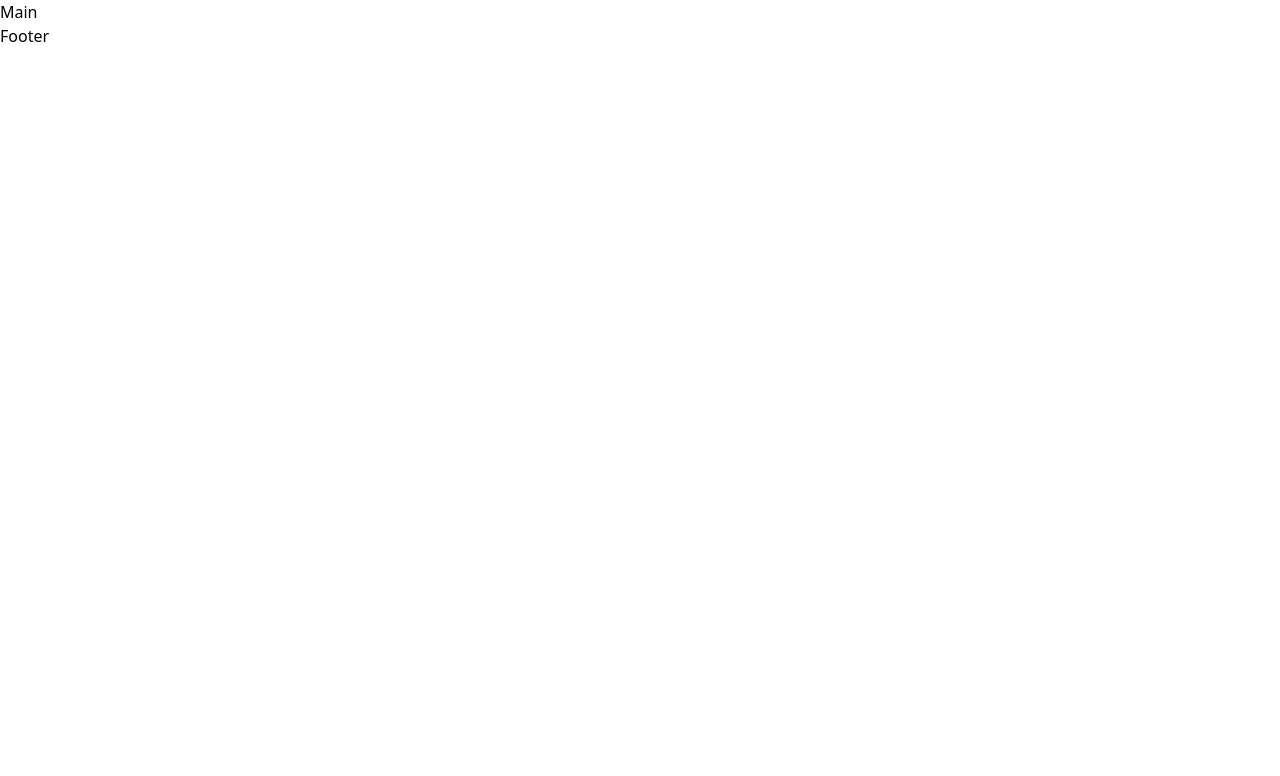
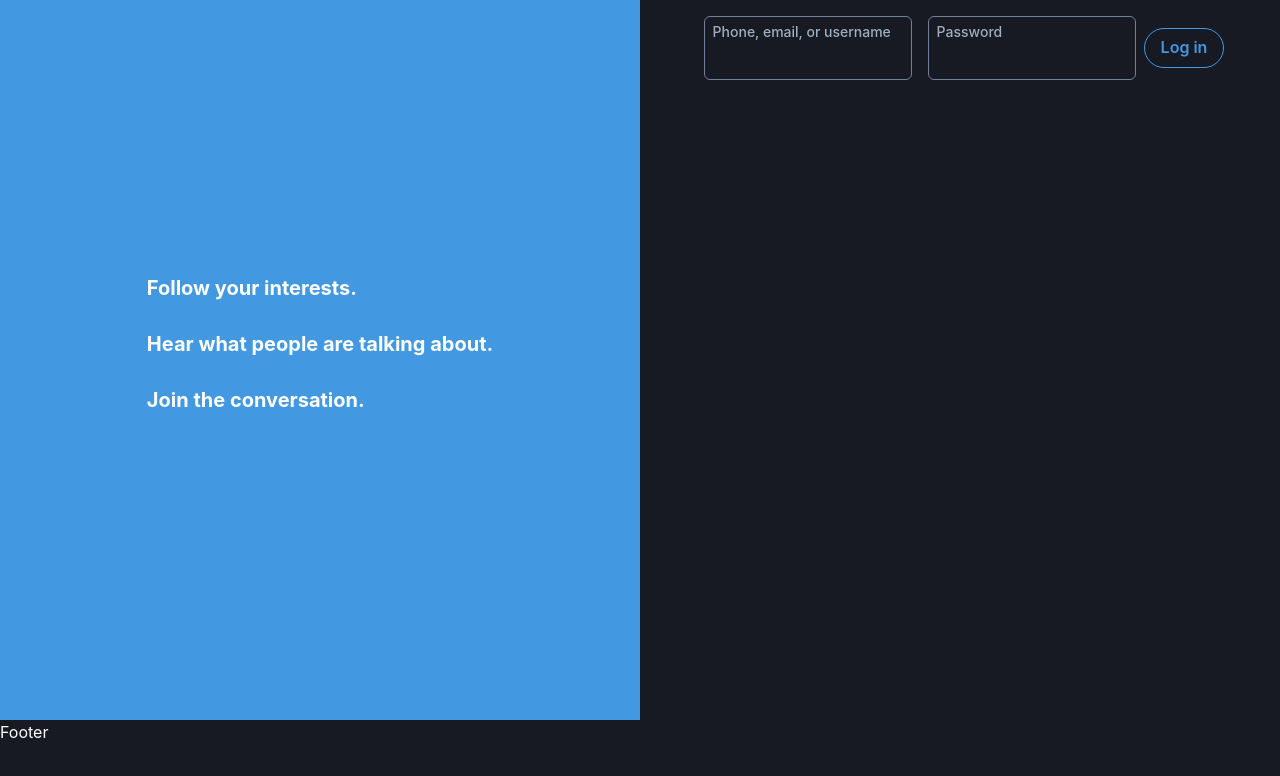
Before and after one commit to frozenal/twitter-clone-frontend, a Next.js app: page /welcome in a window 1280 px wide. Shown: the top 776 px of the page. Built offline with nearby package versions, Linux system fonts and the light colour scheme.

Commit message:
replace tailwind with chakra, and begin welcome pg

```diff
--- /dev/null
+++ b/src/components/UI/RoundBlueButton.tsx
@@ -0,0 +1,28 @@
+import { Button } from "@chakra-ui/react";
+import React from "react";
+
+interface Props {
+  submit: boolean;
+  text: string;
+  width?: string;
+  outline: boolean;
+}
+
+const RoundBlueButton = (props: Props) => {
+  return (
+    <Button
+      width={props.width}
+      alignSelf="center"
+      bg="transparent"
+      _hover={{ bg: "blue.900" }}
+      border="1px"
+      borderColor="blue.400"
+      textColor="blue.400"
+      rounded="full"
+    >
+      {props.text}
+    </Button>
+  );
+};
+
+export default RoundBlueButton;
--- /dev/null
+++ b/src/components/welcome/AccountFormField.tsx
@@ -0,0 +1,58 @@
+import { Box, FormLabel, Input } from "@chakra-ui/react";
+import React, { useState } from "react";
+
+interface Props {
+  width: number | string;
+  label: string;
+  name: string;
+  labelId: string;
+  type: string;
+}
+
+const AccountFormField = (props: Props) => {
+  const [fieldSelected, setFieldSelected] = useState(false);
+
+  return (
+    <Box
+      width={props.width}
+      height={16}
+      border="1px"
+      borderColor={`${!fieldSelected ? "gray.500" : "blue.400"}`}
+      rounded="md"
+      textAlign="left"
+      px={2}
+      pt={1}
+      mx={2}
+      className="border-opacity-50"
+    >
+      <FormLabel
+        textColor={!fieldSelected ? "gray.400" : "blue.400"}
+        opacity={70}
+        mb={0}
+        fontSize="sm"
+        textAlign="left"
+        width="full"
+        htmlFor={props.labelId}
+      >
+        {props.label}
+      </FormLabel>
+      <Input
+        size="sm"
+        fontSize={20}
+        px={0}
+        border="none"
+        my={0}
+        bg="transparent"
+        textColor="white"
+        _focus={{ outline: "none" }}
+        name={props.name}
+        id={props.labelId}
+        type={props.type}
+        onFocus={() => setFieldSelected(true)}
+        onBlur={() => setFieldSelected(false)}
+      />
+    </Box>
+  );
+};
+
+export default AccountFormField;
--- /dev/null
+++ b/src/components/welcome/WelcomeAdText.tsx
@@ -0,0 +1,21 @@
+import { Box, Heading } from "@chakra-ui/react";
+import React from "react";
+
+interface Props {
+  adText: string;
+}
+
+const WelcomeAdText = (props: Props) => {
+  return (
+    <Box textColor="white" mb={8} width="full">
+      <Heading as="h2" size="md">
+        {props.adText}
+      </Heading>
+    </Box>
+    // <div className="text-white text-xl font-bold mb-8 w-full">
+    //   {props.adText}
+    // </div>
+  );
+};
+
+export default WelcomeAdText;
--- a/src/pages/_app.tsx
+++ b/src/pages/_app.tsx
@@ -1,8 +1,13 @@
+import { ChakraProvider } from "@chakra-ui/react";
 import { AppProps } from "next/dist/next-server/lib/router/router";
 import "../styles/globals.css";
 
 function MyApp({ Component, pageProps }: AppProps) {
-  return <Component {...pageProps} />;
+  return (
+    <ChakraProvider>
+      <Component {...pageProps} />
+    </ChakraProvider>
+  );
 }
 
 export default MyApp;
--- a/src/pages/welcome.tsx
+++ b/src/pages/welcome.tsx
@@ -1,13 +1,83 @@
+import { Box, Flex } from "@chakra-ui/react";
 import React from "react";
+import RoundBlueButton from "../components/UI/RoundBlueButton";
+import AccountFormField from "../components/welcome/AccountFormField";
+import WelcomeAdText from "../components/welcome/WelcomeAdText";
 
 interface Props {}
 
 const welcome = (props: Props) => {
   return (
-    <div className="h-screen w-screen">
-      <div>Main</div>
-      <footer>Footer</footer>
-    </div>
+    <Box h="100vh" w="100vw">
+      <Flex
+        flexDirection="row"
+        width="100%"
+        h="90%"
+        alignItems="center"
+        justifyContent="center"
+      >
+        <Flex
+          flexDir="column"
+          w="100%"
+          h="100%"
+          justifyContent="center"
+          alignItems="center"
+          bg="blue.400"
+        >
+          <Flex
+            flexDir="column"
+            justifyContent="center"
+            alignItems="center"
+            textAlign="left"
+          >
+            <WelcomeAdText adText="Follow your interests." />
+            <WelcomeAdText adText="Hear what people are talking about." />
+            <WelcomeAdText adText="Join the conversation." />
+          </Flex>
+        </Flex>
+        <Box
+          w="100%"
+          h="100%"
+          textAlign="center"
+          bg="gray.900"
+          textColor="white"
+        >
+          <Flex
+            flexDir="row"
+            pos="absolute"
+            justifyContent="center"
+            top={4}
+            px={3}
+            w="50%"
+            textAlign="center"
+          >
+            <AccountFormField
+              width="52"
+              label="Phone, email, or username"
+              name="phoneEmailUsername"
+              labelId="phoneEmailUsername"
+              type="text"
+            />
+            <AccountFormField
+              width="52"
+              label="Password"
+              name="password"
+              labelId="password"
+              type="password"
+            />
+            <RoundBlueButton
+              submit={true}
+              text="Log in"
+              width="auto"
+              outline={true}
+            />
+          </Flex>
+        </Box>
+      </Flex>
+      <Box as="footer" w="100%" bg="gray.900" textColor="white" h="10%">
+        Footer
+      </Box>
+    </Box>
   );
 };
 
```
Also changed, not shown: package.json (+6 -1 lines), 1 other file (tests, documents, lock files or other folders).
